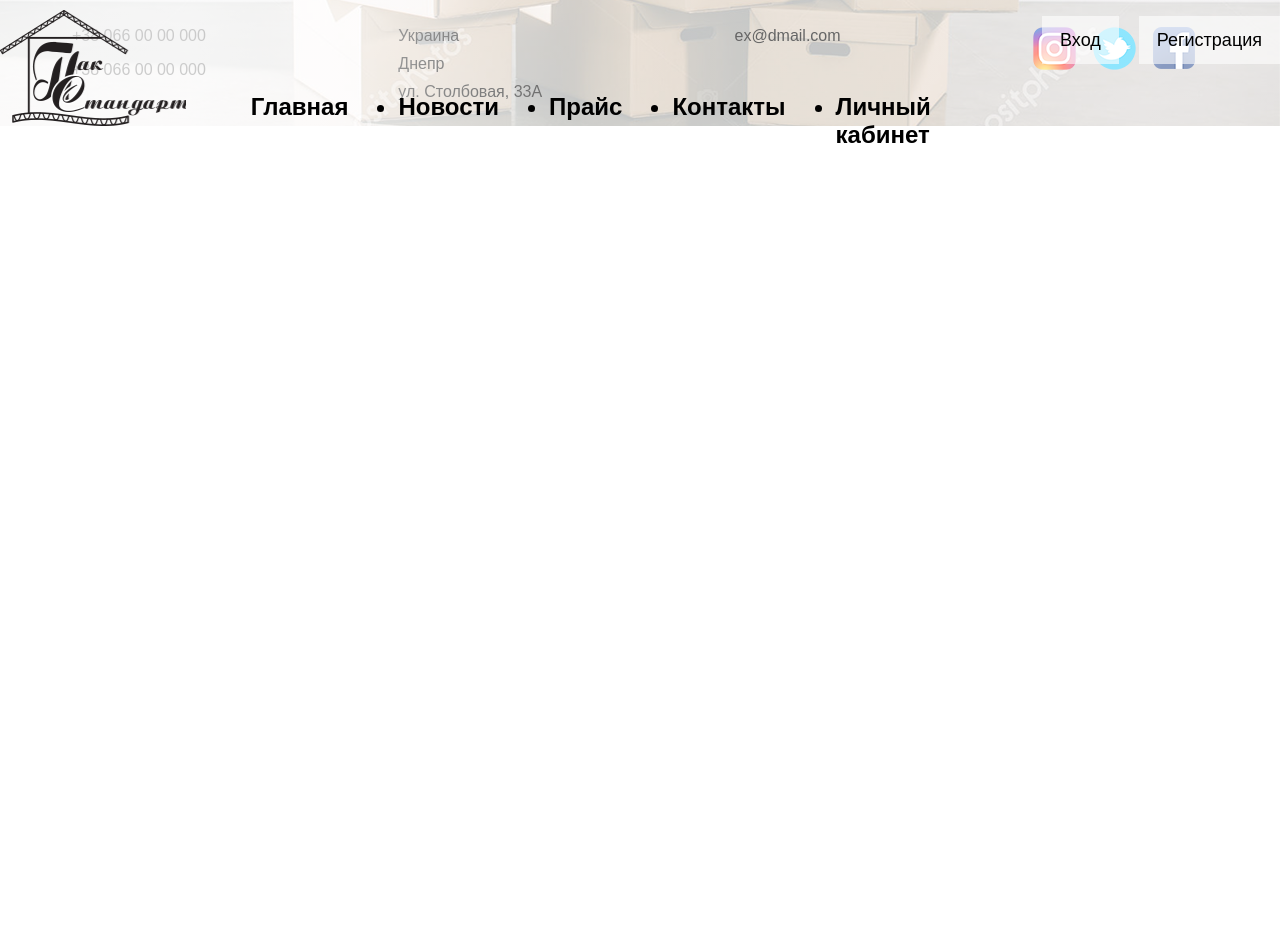
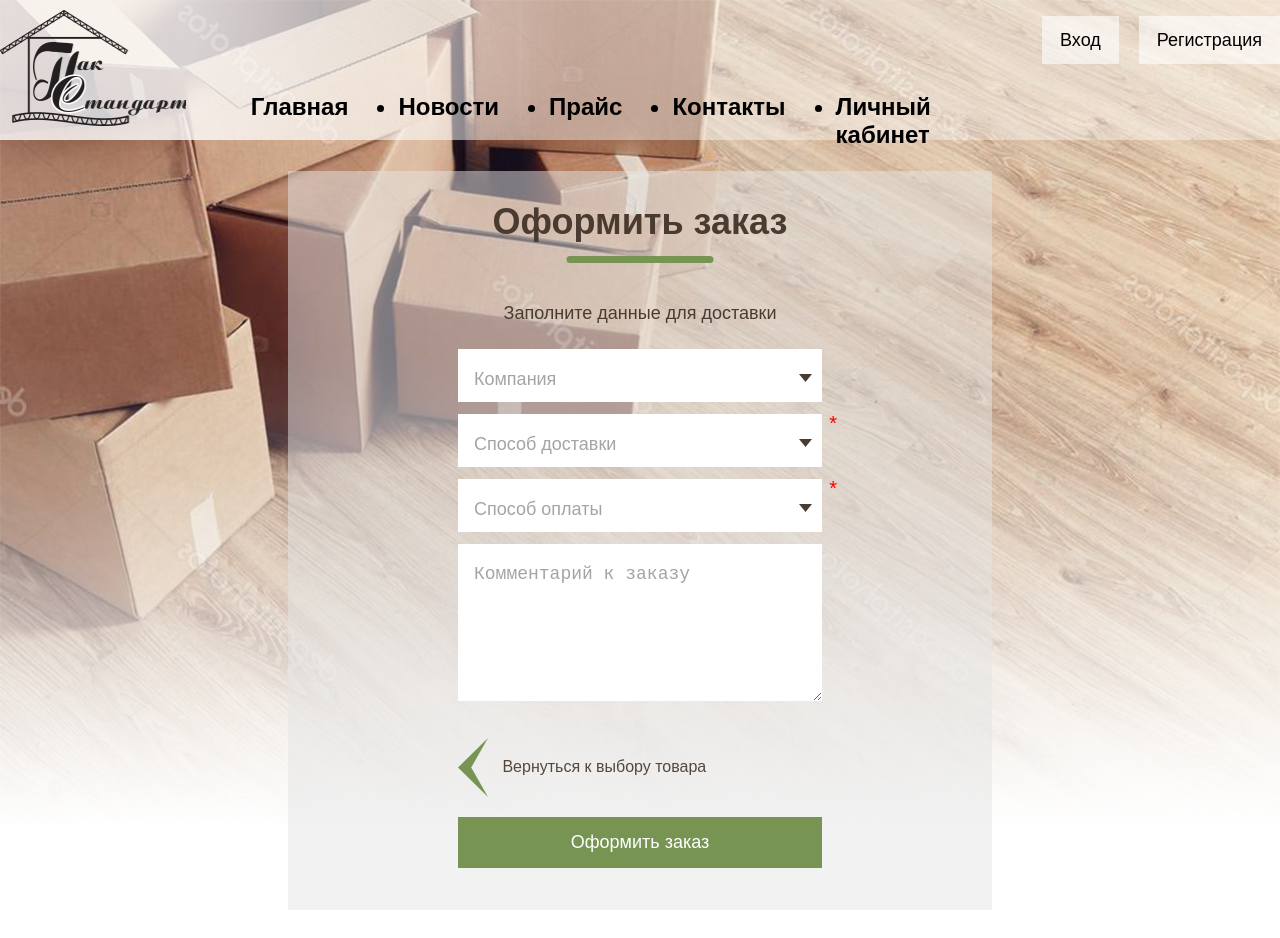
Before and after one commit to bacfm/boxes, a React app: page /order-payment in a window 1280 px wide. Shown: the top 938 px of the page. Before the commit the page ends 800 px from the top, so only its background shows below. Built offline with nearby package versions, Linux system fonts and the light colour scheme; a web font is replaced by a local one.

Commit message:
Order and payment forms

```diff
--- a/src/App.js
+++ b/src/App.js
@@ -9,6 +9,7 @@
 import NewsPage from './components/News';
 import Account from './components/Account';
 import OrderForm from './components/Account/orderForm';
+import PaymentStep from './components/Account/orderForm/secondStep';
 import {Switch, Route} from 'react-router-dom';
 import './App.scss';
 
@@ -26,6 +27,7 @@
               <Route exact path='/news' component={NewsPage} />
               <Route exact path='/account' component={Account} />
               <Route exact path='/order' component={OrderForm} />
+              <Route exact path='/order-payment' component={PaymentStep} />
           </Switch>
           <Footer />
       </div>
--- /dev/null
+++ b/src/components/Account/orderForm/secondStep.jsx
@@ -0,0 +1,47 @@
+import React from 'react';
+import './style.scss';
+import previous from './img/previous.png';
+
+export default class PaymentStep extends React.Component {
+    constructor(props) {
+        super(props);
+        this.state = {
+            company: '',
+            deliver: '',
+            pay: '',
+            comment: ''
+        }
+    }
+
+    render() {
+        const {company, deliver, pay, comment} = this.state;
+        return (
+            <section className="section-container user-order-section">
+                <div className="content-wrapper order-content">
+                    <div className="order-form payment-form">
+                        <div className="order-information" style={{display: 'block'}}>
+                            <h1>Оформить заказ</h1>
+                            <div className="box-instruction">Заполните данные для доставки</div>
+                            <div className="box-main-characteristics payment-info">
+                                <div className="list-wrapper">
+                                    {company ? company : 'Компания'}
+                                </div>
+                                <div className="list-wrapper required-field">
+                                    {deliver ? deliver : 'Способ доставки'}
+                                </div>
+                                <div className="list-wrapper required-field">
+                                    {pay ? pay : 'Способ оплаты'}
+                                </div>
+                                <div className="form-field"><textarea placeholder="Комментарий к заказу"></textarea></div>
+                            </div>
+                        </div>
+                        <div className="order-controls">
+                            <span className="previous_box"><img src={previous} alt="prev"/> Вернуться к выбору товара </span>
+                        </div>
+                        <button className="order-btn">Оформить заказ</button>
+                    </div>
+                </div>
+            </section>
+        );
+    }
+}
--- a/src/components/Account/orderForm/style.scss
+++ b/src/components/Account/orderForm/style.scss
@@ -4,6 +4,7 @@
   background-repeat: no-repeat;
   .order-content {
     position: relative;
+
     .order-form {
       position: absolute;
       left: 50%;
@@ -68,6 +69,7 @@
           width: 100%;
           padding: 0;
           margin-bottom: 0;
+          z-index: 50;
           li {
             list-style: none;
             background: #dfead1;
@@ -89,6 +91,24 @@
         flex-direction: column;
         margin-right: 65px;
       }
+        .payment-info {
+          padding-top: 25px;
+          margin: 0 auto;
+          textarea{
+            max-width: calc(364px - 16px);
+            min-width: calc(364px - 16px);
+            max-height: 125px;
+            min-height: 125px;
+            border: none;
+            padding: 20px 0 12px 16px;
+            margin-bottom: 12px;
+            font-size: 18px;
+            color: #a4a4a4;
+            &::placeholder {
+              color: #a4a4a4;
+            }
+          }
+        }
       .box-secondary-characteristics {
         display: inline-block;
         .download-picture{
@@ -139,6 +159,73 @@
         }
       }
     }
+      .order-controls{
+        position: relative;
+        color: #54473c;
+        font-size: 16px;
+        cursor: pointer;
+        margin-top: 20px;
+        .previous_box {
+          float: left;
+          img {
+            vertical-align: middle;
+            margin-right: 10px;
+          }
+        }
+        .add_new_box {
+          float: right;
+          img {
+            vertical-align: middle;
+            margin-left: 10px;
+          }
+        }
+      }
+      .order-btn {
+        border: none;
+        color: #fff;
+        width: 364px;
+        background: #779453;
+        padding: 15px 0;
+        font-size: 18px;
+        margin-top: 60px;
+      }
   }
+    .payment-form {
+      padding: 0 170px 42px 170px;
+      .order-btn {
+        margin-top: 20px;
+      }
+    }
+  }
+  .overlay {
+    z-index: 60;
+    height: 100%;
+    width: 100%;
+    position: fixed;
+    top: 0;
+    left: 0;
+    background: rgba(0, 0, 0, .4);
+    .warning-fields {
+      position: absolute;
+      left: 50%;
+      top: 50%;
+      transform: translate(-50%, -50%);
+      width: calc(550px - 160px);
+      background: #fff;
+      color: #55483d;
+      padding: 45px 80px 30px 80px;
+      h3 {
+        font-size: 20px;
+        font-weight: normal;
+      }
+      button{
+        background: #c44846;
+        color: #fff;
+        padding: 17px 70px;
+        border: none;
+        font-size: 20px;
+        margin-top: 30px;
+      }
+    }
   }
 }
--- /dev/null
+++ b/src/components/Account/orderForm/warning.jsx
@@ -0,0 +1,10 @@
+import React from 'react';
+
+export default function WarningPopUp({onClick}){
+    return (<div className="overlay">
+        <div className="warning-fields">
+            <h3>Заполните все обязательные поля перед переходом на следующий этап!</h3>
+            <button onClick={() => onClick()}>ОК</button>
+        </div>
+    </div>)
+}
--- a/src/components/MainPage/orderPopup.jsx
+++ b/src/components/MainPage/orderPopup.jsx
@@ -1,4 +1,5 @@
 import React, {Component} from 'react';
+import {Link} from 'react-router-dom';
 
 export default class OrderPopup extends Component {
     render() {
@@ -7,8 +8,8 @@
                 <div className='order-popup-unregistered'>
                     <h2>Для того, чтобы сделать заказ Вам нужно войти или зарегистрироваться</h2>
                     <div className='order-controls'>
-                        <button>Войти</button>
-                        <button>Зарегистрироваться</button>
+                        <Link to={"/login"}>Войти</Link>
+                        <Link to={"/signup"}>Зарегистрироваться</Link>
                         <span className='close-popup' onClick={this.props.onChangeShow}></span>
                     </div>
                 </div>
--- a/src/components/MainPage/style.scss
+++ b/src/components/MainPage/style.scss
@@ -80,7 +80,7 @@
         :first-child {
           margin-right: 17px;
         }
-        button {
+        a {
           display: inline-block;
           padding: 16px 36px;
           background: #769252;
@@ -88,6 +88,7 @@
           font-size: 18px;
           font-weight: bold;
           border: none;
+          text-decoration: none;
         }
       }
       .close-popup {
```
Also changed, not shown: src/components/Account/orderForm/index.jsx (+65 -21 lines), src/components/Account/orderForm/img/add_box.png (added), src/components/Account/orderForm/img/previous.png (added), src/ПОЧАСОВКА.txt.
